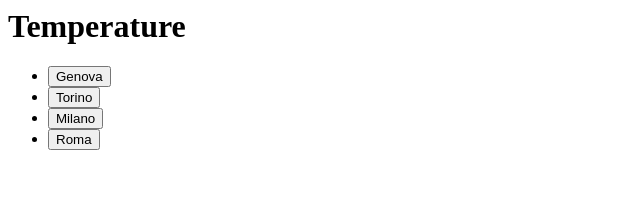
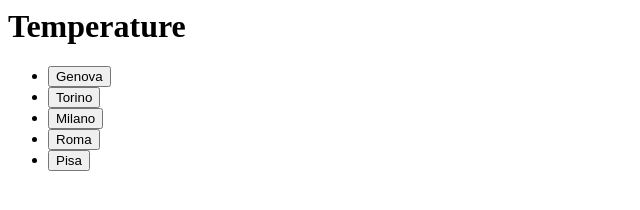
Before and after one commit to alessandrolabate9/ssw---js-sswtemp-rmbrro, a website: page index.html in a window 1280 px wide. Shown: the whole page, without its empty margins (0-640 px from the left). Drawn offline with Linux system fonts and the light colour scheme.

Commit message:
1 file modified

```diff
--- a/index.html
+++ b/index.html
@@ -12,5 +12,8 @@
   <li> <button type="button", class ="città">
     Roma
   </button> </li>
+  <li> <button type="button", class ="città">
+  Pisa
+</button> </li>
 </ul>
 <div id="risposta"> </div>
```
